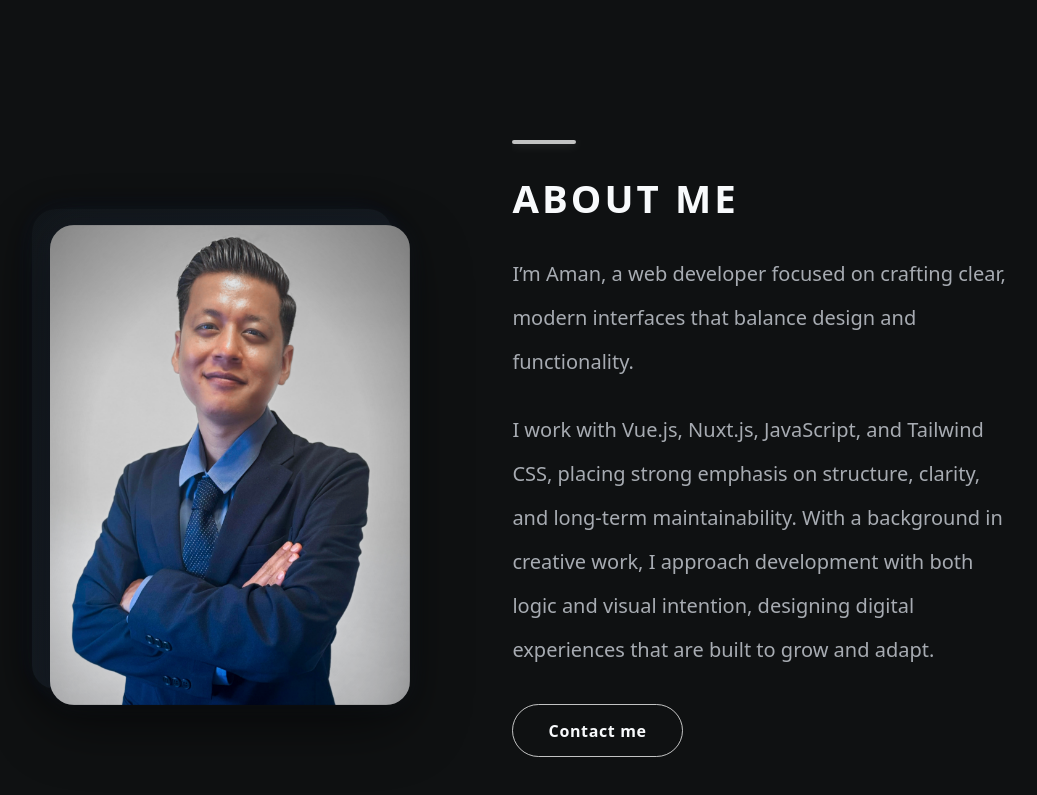
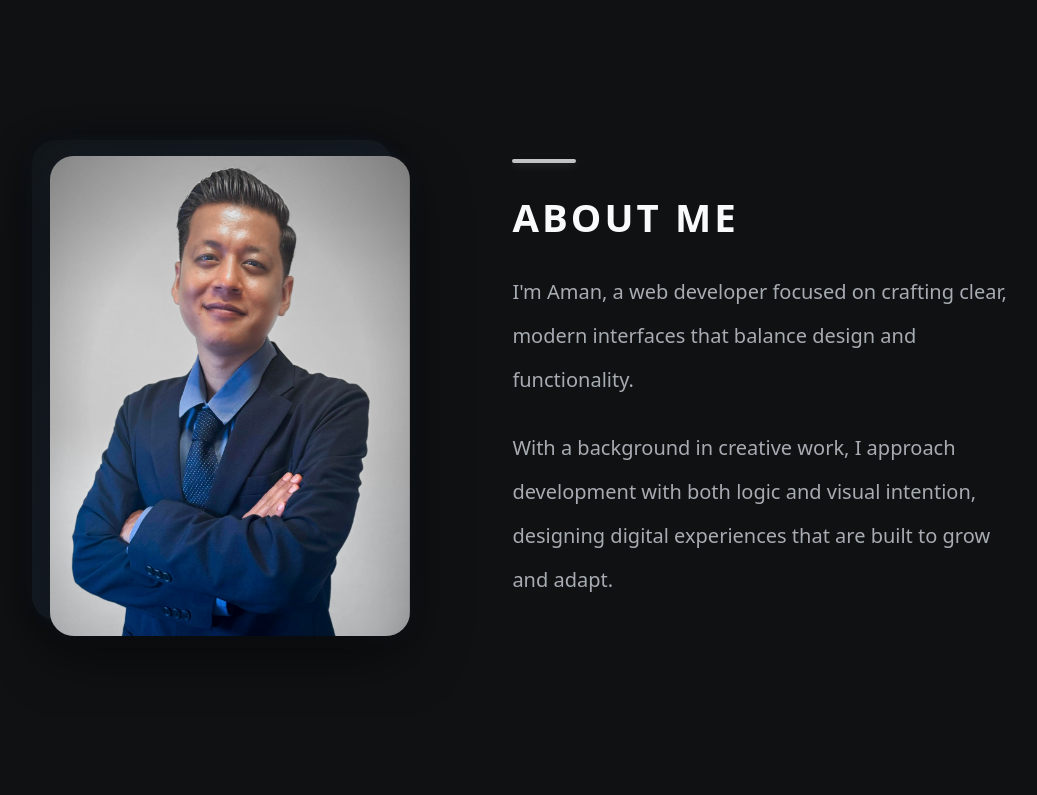
Before and after one commit to amanrai00/PortfolioAman, a Vue app: page / in a window 1280 px wide. Shown: the part 924-1719 px from the top of the page, without its empty margins (160-1197 px from the left). After the commit the page ends 1640 px from the top, so only its background shows below. Built offline with nearby package versions, Linux system fonts and the light colour scheme.

Commit message:
about me wip6

```diff
--- a/src/components/About.vue
+++ b/src/components/About.vue
@@ -39,20 +39,12 @@
           <h2 class="text-[clamp(2rem,3vw,3.2rem)] font-extrabold tracking-[0.08em] uppercase text-[var(--theme-text-strong)]">
             About me
           </h2>
-          <p class="mt-6 text-lg md:text-xl font-normal leading-[2.2] text-[var(--theme-text-muted)]">
-            I’m Aman, a web developer focused on crafting clear, modern interfaces that balance design and functionality.
+          <p class="mt-6 text-lg md:text-xl font-medium leading-[2.2] text-[var(--theme-text-muted)]">
+            I'm Aman, a web developer focused on crafting clear, modern interfaces that balance design and functionality.
           </p>
-          <p class="mt-6 text-lg md:text-xl font-normal leading-[2.2] text-[var(--theme-text-muted)]">
-            I work with Vue.js, Nuxt.js, JavaScript, and Tailwind CSS, placing strong emphasis on structure, clarity, and long-term maintainability. With a background in creative work, I approach development with both logic and visual intention, designing digital experiences that are built to grow and adapt.
+          <p class="mt-6 text-lg md:text-xl font-medium leading-[2.2] text-[var(--theme-text-muted)]">
+            With a background in creative work, I approach development with both logic and visual intention, designing digital experiences that are built to grow and adapt.
           </p>
-          <div class="mt-8">
-            <a
-              class="inline-flex items-center justify-center rounded-full px-[2.2rem] py-[0.85rem] border border-[var(--theme-line-strong)] text-[var(--theme-text-strong)] font-semibold tracking-[0.04em] transition-[transform,background-color,color,border-color] duration-200 hover:-translate-y-0.5 hover:bg-[var(--theme-cta-bg)] hover:border-[var(--theme-cta-bg)] hover:text-[var(--theme-cta-text)]"
-              href="#contact"
-            >
-              Contact me
-            </a>
-          </div>
         </div>
       </div>
     </div>
```
